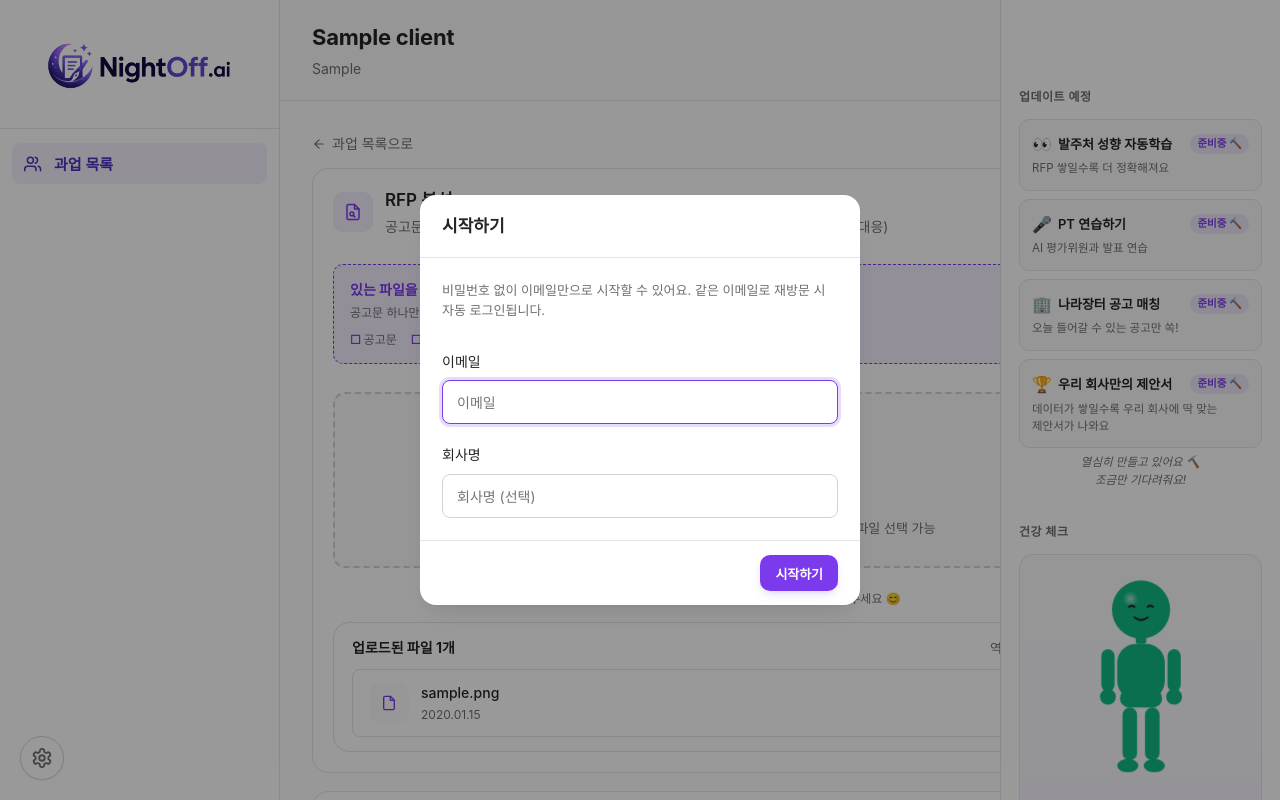
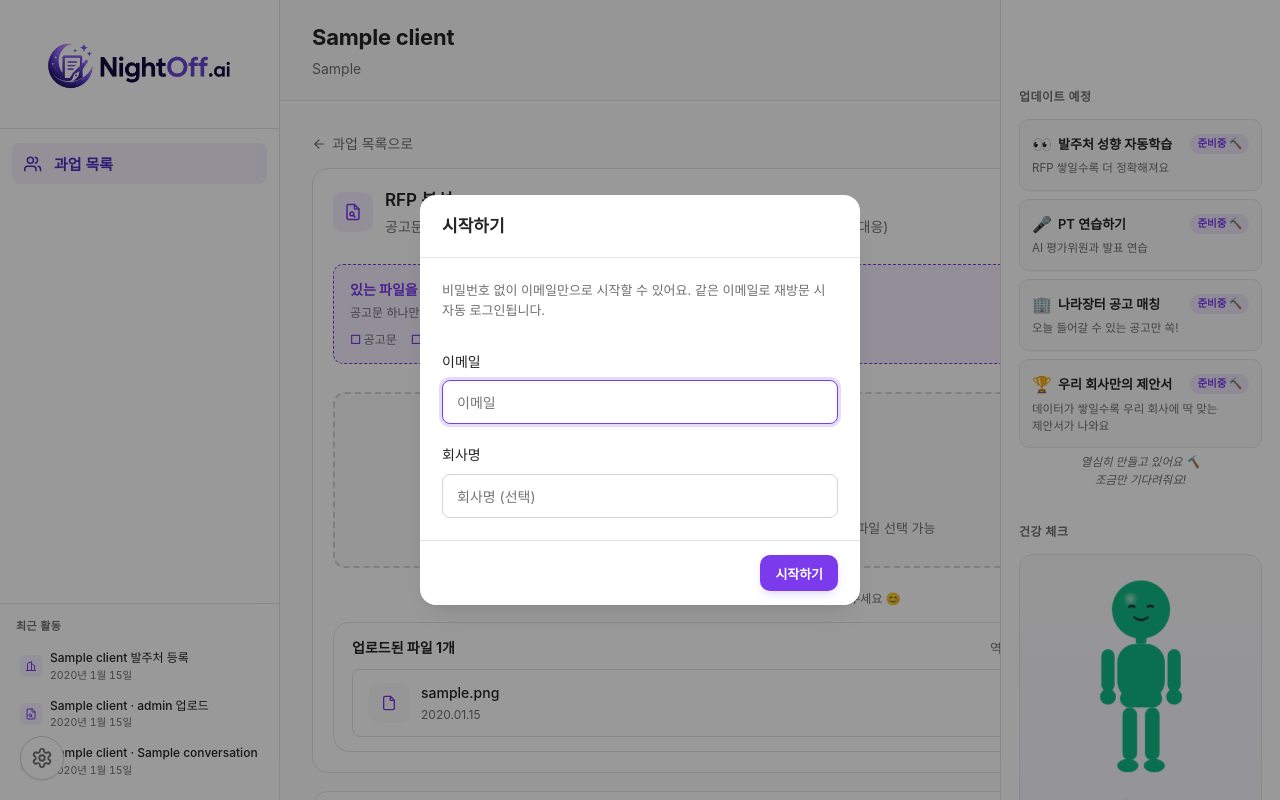
Before and after one commit to tinyvaultofficial-ux/nightoff, a FastAPI app: page /client/1 in a window 1280 px wide. Run offline with FastAPI, Linux system fonts and the light colour scheme; tables that the repository leaves empty hold one stand-in row (values such as "Sample post"); parts of the project's set-up code (start-up, migrations or seed data) failed here and were passed over; some libraries are stand-ins or nearby versions; some web fonts are replaced.

Commit message:
ui: 최근 활동 → 좌측 사이드바 하단으로 이동 + 푸터 가운데 정렬
- 대시보드 우측의 '최근 활동' 섹션 통째 제거
  → 메인 영역의 빈 여백 / 불필요 스크롤 해소
- 사이드바 하단에 '최근 활동' 3줄 컴팩트 표시 (margin-top: auto 로 사이드바 끝에 고정)
  · 22×22 아이콘 + 타이틀(ellipsis) + 상대시각
  · 클릭 시 해당 발주처/대화로 이동
  · 빈 상태: '아직 활동이 없어요 🌙'
- 글로벌 푸터: align-items / text-align center
  · gf-row justify-content center
  · gf-bottom 도 가운데 정렬 (column 배치, 수주 기원 + SNS 아이콘 위·아래)

Co-Authored-By: Claude Opus 4.7 (1M context) <noreply@anthropic.com>

```diff
--- a/static/style.css
+++ b/static/style.css
@@ -112,6 +112,67 @@ input, select, textarea { font-family: inherit; color: inherit; }
 }
 .sidebar-recent-item:hover .avatar { background: var(--secondary); color: var(--secondary-fg); }
 
+/* 사이드바 하단 — 최근 활동 (3줄) */
+.sidebar-recent {
+  margin-top: auto;       /* 사이드바 하단으로 밀어붙임 */
+  padding: 14px 12px 16px;
+  border-top: 1px solid var(--border);
+  background: var(--bg-1, #fff);
+}
+.sidebar-recent-title {
+  margin: 0 0 8px;
+  padding: 0 4px;
+  font-size: 11px;
+  font-weight: 700;
+  color: var(--fg-2);
+  letter-spacing: 0.04em;
+  text-transform: uppercase;
+}
+.sidebar-recent-empty {
+  margin: 0;
+  padding: 8px 6px;
+  font-size: 12px;
+  color: var(--fg-2);
+  font-style: italic;
+}
+.sidebar-recent-list {
+  display: flex; flex-direction: column; gap: 2px;
+}
+.sidebar-recent-row {
+  display: flex; align-items: center; gap: 8px;
+  width: 100%; padding: 7px 8px;
+  border-radius: 6px;
+  text-align: left;
+  background: transparent;
+  transition: background .12s;
+  cursor: pointer;
+}
+.sidebar-recent-row:hover { background: var(--bg-2); }
+.sidebar-recent-icon {
+  display: grid; place-items: center;
+  width: 22px; height: 22px;
+  flex-shrink: 0;
+  background: var(--primary-soft);
+  color: var(--primary);
+  border-radius: 5px;
+}
+.sidebar-recent-text {
+  display: flex; flex-direction: column; gap: 1px;
+  flex: 1; min-width: 0;
+}
+.sidebar-recent-text-title {
+  font-size: 12px;
+  color: var(--fg);
+  font-weight: 500;
+  overflow: hidden; text-overflow: ellipsis; white-space: nowrap;
+  line-height: 1.3;
+}
+.sidebar-recent-text-time {
+  font-size: 10.5px;
+  color: var(--fg-2);
+  font-variant-numeric: tabular-nums;
+}
+
 /* ===== Main area ===== */
 .main {
   margin-left: var(--sidebar-w);
@@ -2543,10 +2604,13 @@ body.right-panel-off .global-footer { margin-right: 0; }
 .global-footer-inner {
   max-width: 1200px; margin: 0 auto;
   display: flex; flex-direction: column; gap: 8px;
+  align-items: center;   /* 사용자 요청: 푸터 가운데 정렬 */
+  text-align: center;
 }
 .gf-row {
   display: flex; align-items: center; flex-wrap: wrap;
   gap: 8px;
+  justify-content: center;
 }
 .gf-row a {
   color: var(--fg-2);
@@ -2556,11 +2620,14 @@ body.right-panel-off .global-footer { margin-right: 0; }
 .gf-row a:hover { color: var(--primary); }
 .gf-sep { color: var(--border-strong); user-select: none; }
 .gf-links a { font-weight: 500; color: var(--fg); }
-.gf-info { font-size: 12px; opacity: 0.85; }
+.gf-info { font-size: 12px; opacity: 0.85; justify-content: center; }
 .gf-bottom {
   margin-top: 6px; padding-top: 12px;
   border-top: 1px dashed var(--border);
-  justify-content: space-between;
+  justify-content: center;
+  flex-direction: column;
+  gap: 10px;
+  width: 100%;
 }
 .gf-tag {
   font-size: 12.5px; font-weight: 500;
```
Also changed, not shown: static/app.js.
